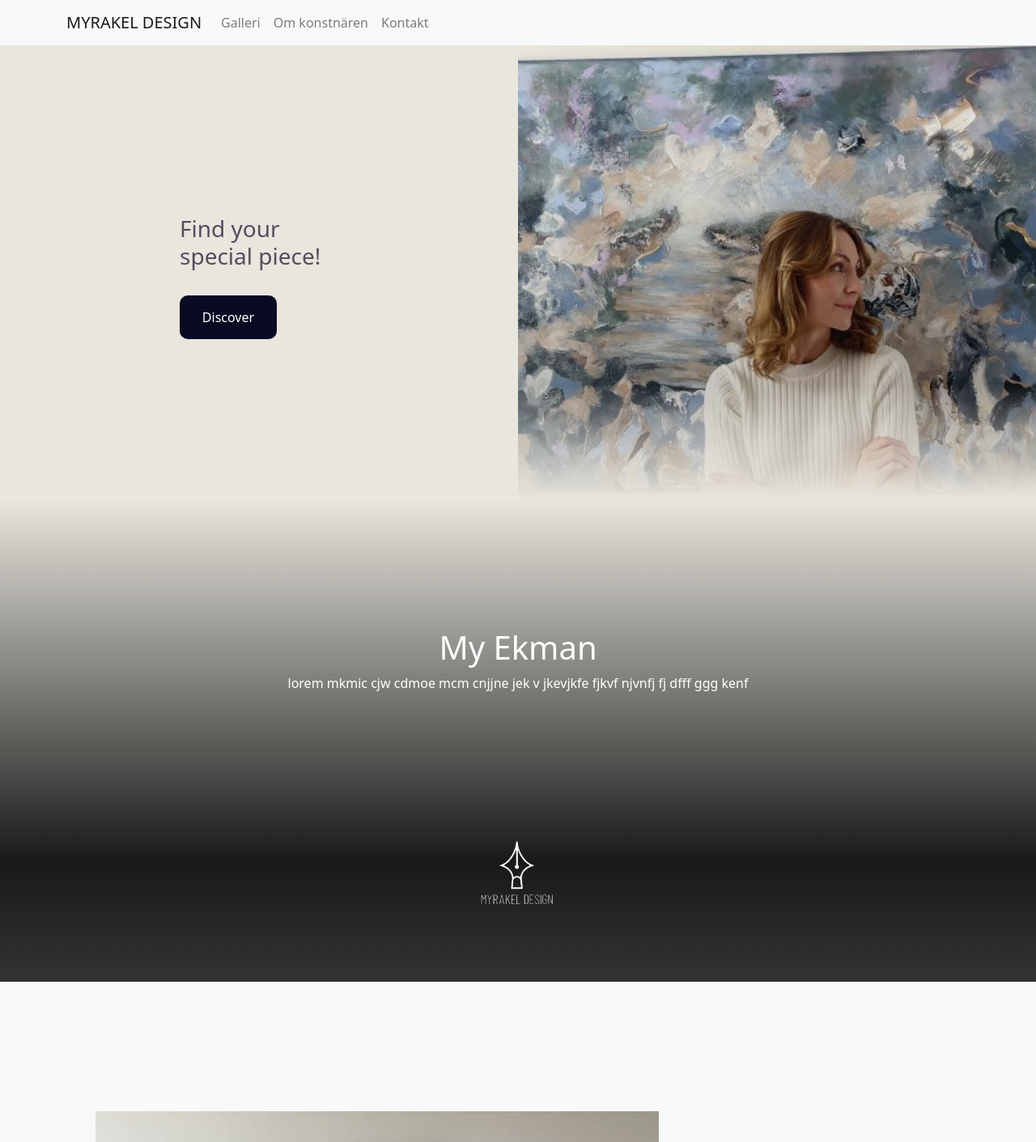
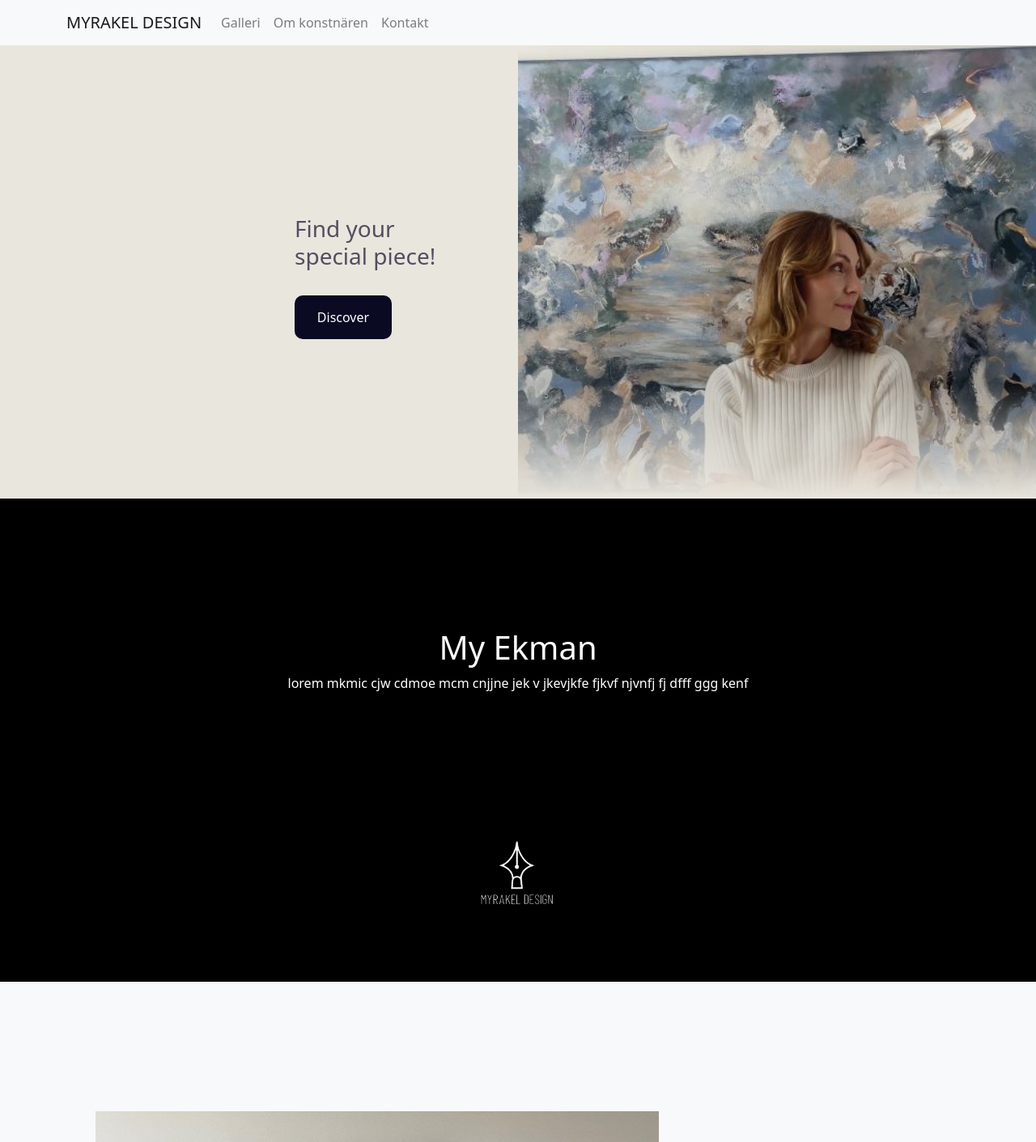
Before and after one commit to Myekman/myrakeldesign, a React (Create React App) app in the folder myrakel/: page / in a window 1280 px wide. Shown: the top 1411 px of the page at 81% size. Built offline with nearby package versions, Linux system fonts and the light colour scheme.

Commit message:
changes the breakingpoint style of the header

```diff
--- a/myrakel/src/css/About.module.css
+++ b/myrakel/src/css/About.module.css
@@ -5,7 +5,8 @@
 
   .about {
     padding-top: 10rem;
-    background: linear-gradient(to bottom, #E9E6DE 0%, rgba(0, 0, 0, 0.9) 75%, rgba(0, 0, 0, 0.8) 100%);
+    background-color: black;
+    /* background: linear-gradient(to bottom, #E9E6DE 0%, rgba(0, 0, 0, 0.9) 75%, rgba(0, 0, 0, 0.8) 100%); */
   }
   .about-section p {
     margin-bottom: 5rem;
--- a/myrakel/src/css/Home.module.css
+++ b/myrakel/src/css/Home.module.css
@@ -20,7 +20,9 @@
    }
 
 .hittakonstmobil {
-margin-top: 350px;
+  margin-top: 350px;
+  display: flex;
+  justify-content: center;
 }
 
 .hittakonst {
@@ -34,6 +36,8 @@ margin-top: 350px;
 
 .container {
     padding: 30px;
+    display: flex;
+    justify-content: flex-end;
 }
 
 .button {
@@ -47,6 +51,7 @@ margin-top: 350px;
   min-height:30px;
   min-width: 120px;
   text-decoration: none;
+
 }
 
 .button2 {
--- a/myrakel/src/pages/Home.js
+++ b/myrakel/src/pages/Home.js
@@ -11,11 +11,11 @@ import 'aos/dist/aos.css';
 const Home = () => {
     useEffect(() => {
         AOS.init();
-        AOS.refresh(); // Optionally refresh AOS after the initial render
+        AOS.refresh();
       }, []);
     return (
     <div>
-            <div className={`${homestyle.masthead} d-block d-xl-none`}>
+            <div className={`${homestyle.masthead} d-block d-md-none`}>
                 <div className="d-flex justify-content-center">
                     <div data-aos="zoom-in" data-aos-duration="1000" className={`${homestyle.hittakonstmobil} text-center`}>
                         <a className={`${homestyle.button} text-center`} href="#projects">Upptäck konsten</a>
@@ -24,9 +24,9 @@ const Home = () => {
             </div>
 
             <div className="row">
-                <div className={`${homestyle.masthead3} col-sm d-none d-xl-block`}>
+                <div className={`${homestyle.masthead3} col-sm d-none d-md-block`}>
                     <div className={homestyle.container} data-aos="zoom-in" data-aos-duration="3000">
-                        <div className={`${homestyle.hittakonst} col-6 d-none d-xl-block`}>
+                        <div className={`${homestyle.hittakonst} col-6 d-none d-md-block`}>
                             <h3>
                                 Find your
                                 <br />
@@ -36,7 +36,7 @@ const Home = () => {
                         </div>
                     </div>
                 </div>
-                <div className={`${homestyle.masthead} col-sm d-none d-xl-block`}></div>
+                <div className={`${homestyle.masthead} col-sm d-none d-md-block`}></div>
               </div>
               <About />
               <Projects />
--- a/myrakel/src/pages/Projects.js
+++ b/myrakel/src/pages/Projects.js
@@ -1,10 +1,18 @@
+import { useEffect } from 'react';
 import styles from '../css/Project.module.css';
 import Tavla1 from '../images/tavlagr.jpg';
 import Tavla2 from '../images/tavlabrun.jpg';
 import Tavla3 from '../images/tavlama.jpg';
 import Tavla4 from '../images/abstrakt.jpg';
 
+import AOS from 'aos';
+import 'aos/dist/aos.css';
+
 const Projects = () => {
+    useEffect(() => {
+        AOS.init();
+        AOS.refresh();
+      }, []);
     return (
         <section className={`${styles.projects} bg-light`}  id="projects">
         <div className="container px-4 px-lg-5">
```
